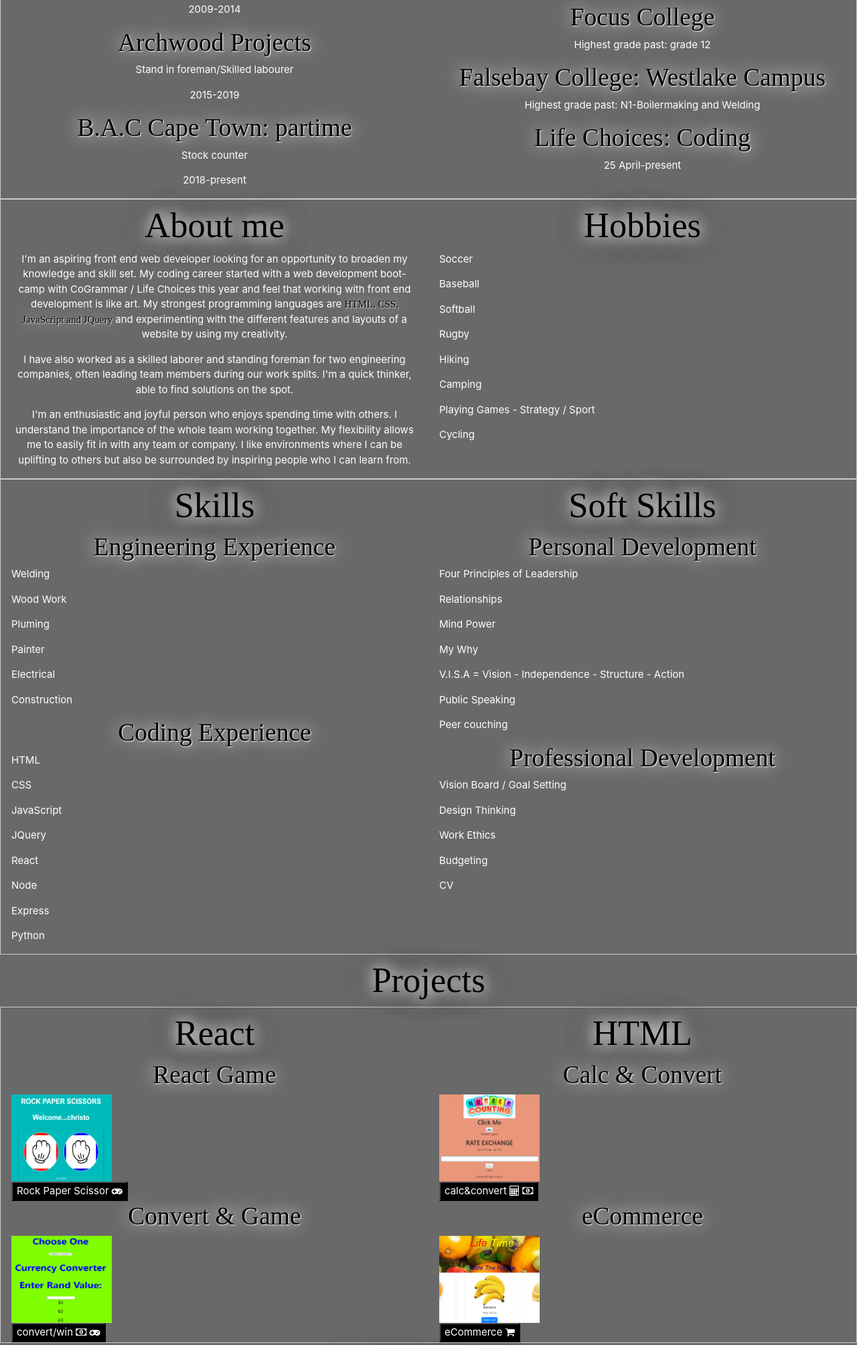
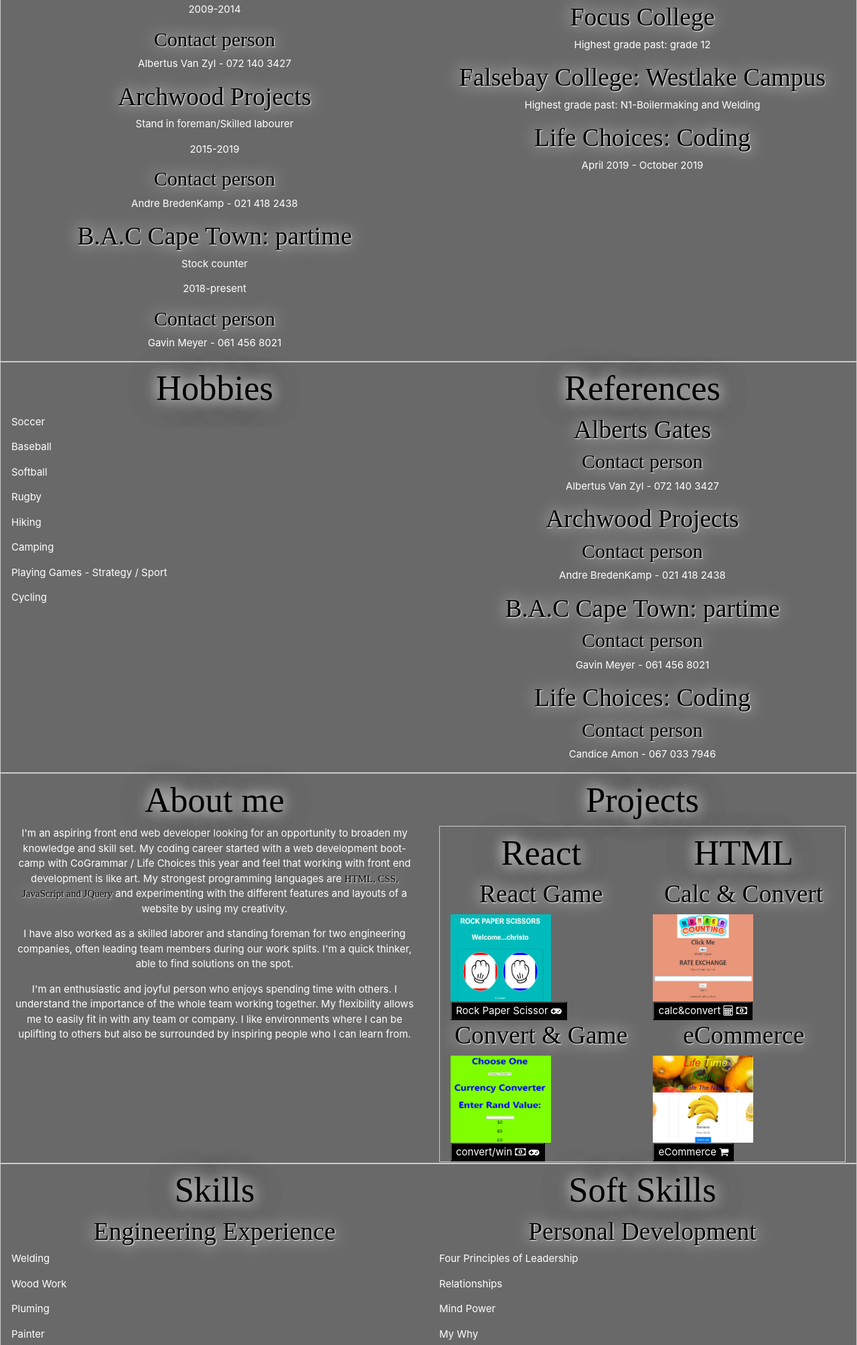
Before and after one commit to christovanzyl/portfolio.io, a plain HTML site: page index.html in a window 1280 px wide. Shown: the part 351-2359 px from the top of the page at 67% size. Drawn offline with nearby package versions, Linux system fonts and the light colour scheme.

Commit message:
added and changed content

```diff
--- a/index.html
+++ b/index.html
@@ -15,7 +15,8 @@
 <body>
     <div>
         <nav id="nav" class="navbar navbar-expand-sm bg-dark navbar-dark navbar sticky-top navbar-light bg-light">
-            <div id="img" style="min-height: 170px; min-width: 170px !important;  overflow: hidden; background-image: url('./images/port.JPG'); background-size: auto 100%; background-position: center; border-radius: 50%; "></div>
+            <div id="img" style="min-height: 170px; min-width: 170px !important;  overflow: hidden; background-image: url('./images/port.JPG'); background-size: auto 100%; background-position: center; border-radius: 50%; ">
+            </div>
             <h1 class="head1 col-5">Christo Albertus VanZyl</h1>
             <h4 class="head2 col-5">Aspiring FrontEnd Developer</h4>
         </nav>
@@ -25,12 +26,18 @@
                 <h4>Alberts Gates</h4>
                 <p>Stand in forman/Skilled labourer</p>
                 <p>2009-2014</p>
+                <h5>Contact person</h5>
+                <p>Albertus Van Zyl - 072 140 3427</p>
                 <h4>Archwood Projects</h4>
                 <p>Stand in foreman/Skilled labourer</p>
                 <p>2015-2019</p>
+                <h5>Contact person</h5>
+                <p>Andre BredenKamp - 021 418 2438</p>
                 <h4>B.A.C Cape Town: partime</h4>
                 <p>Stock counter</p>
                 <p>2018-present</p>
+                <h5>Contact person</h5>
+                <p>Gavin Meyer - 061 456 8021</p>
             </div>
             <div class="w3-container w3-half w3-#0808084d">
                 <div><h2 class=" glow col-12 pt-2">Education</h2></div>
@@ -41,9 +48,38 @@
                 <h4>Falsebay College: Westlake Campus</h4>
                 <p>Highest grade past: N1-Boilermaking and Welding</p>
                 <h4>Life Choices: Coding</h4>
-                <p>25 April-present</p>
+                <p>April 2019 - October 2019</p>
             </div>
         </div>
+        <div class="w3-row w3-border">
+            <div class="w3-container w3-half w3-darkgrey">
+                <div><h2 class=" glow col-12 pt-2">Hobbies</h2></div>
+                <p class="exp">Soccer</p>
+                <p class="exp">Baseball</p>
+                <p class="exp">Softball</p>
+                <p class="exp">Rugby</p>
+                <p class="exp">Hiking</p>
+                <p class="exp">Camping</p>
+                <p class="exp">Playing Games - Strategy / Sport</p>
+                <p class="exp">Cycling</p>
+            </div>
+            <div class="w3-container w3-half w3-#0808084d">
+            <h2 class=" glow col-12 pt-2">References</h2>
+                <h4>Alberts Gates</h4>
+                <h5>Contact person</h5>
+                <p>Albertus Van Zyl - 072 140 3427</p>
+                <h4>Archwood Projects</h4>
+                <h5>Contact person</h5>
+                <p>Andre BredenKamp - 021 418 2438</p>
+                <h4>B.A.C Cape Town: partime</h4>
+                <h5>Contact person</h5>
+                <p>Gavin Meyer - 061 456 8021</p>
+                <h4>Life Choices: Coding</h4>
+                <h5>Contact person</h5>
+                <p>Candice Amon - 067 033 7946</p>
+            </div>
+        </div>
+
         <div class="w3-row w3-border">
             <div class="w3-container w3-half w3-darkgrey">
                 <div><h2 class=" glow col-12 pt-2">About me</h2></div>
@@ -64,15 +100,27 @@
                 </p>
             </div>
             <div class="w3-container w3-half w3-#0808084d">
-                <div><h2 class=" glow col-12 pt-2">Hobbies</h2></div>
-                <p class="exp">Soccer</p>
-                <p class="exp">Baseball</p>
-                <p class="exp">Softball</p>
-                <p class="exp">Rugby</p>
-                <p class="exp">Hiking</p>
-                <p class="exp">Camping</p>
-                <p class="exp">Playing Games - Strategy / Sport</p>
-                <p class="exp">Cycling</p>
+            <h2 class=" glow col-12 pt-2">Projects</h2>
+            <div class="w3-row w3-border">
+                <div class="w3-container w3-half w3-darkgrey">
+                    <div><h2 class=" glow col-12 pt-2">React</h2></div>
+                    <h4>React Game</h4>
+                    <img class="game" src="./images/Untitled.png"><br>
+                    <button id="btn"><a href="https://christo-1-game.herokuapp.com/">Rock Paper Scissor <i class="fa fa-gamepad" aria-hidden="true"></i></a></button>
+                    <h4>Convert & Game</h4>
+                    <img class="conga" src="./images/Untitled2.png"><br>
+                    <button id="btn"><a href="https://task-9.herokuapp.com/">convert/win <i class="fa fa-money" aria-hidden="true"></i> <i class="fa fa-gamepad" aria-hidden="true"> </i></a></button>
+                </div>
+                <div class="w3-container w3-half w3-#0808084d">
+                    <div><h2 class=" glow col-12 pt-2">HTML</h2></div>
+                    <h4>Calc & Convert</h4>
+                    <img class="calcon" src="./images/Untitled3.png"><br>
+                    <button id="btn"><a href="https://christovanzyl.github.io/calc-convert/">calc&convert <i class="fa fa-calculator" aria-hidden="true"></i> <i class="fa fa-money" aria-hidden="true"></i></a></button>
+                    <h4>eCommerce</h4>
+                    <img class="ecom" src="./images/Untitled4.png"><br>
+                    <button id="btn"><a href="https://christovanzyl.github.io/Ecommerce.io/">eCommerce <i class="fa fa-shopping-cart" aria-hidden="true"></i></a></button>
+                </div>
+            </div>
             </div>
         </div>
         <div class="w3-row w3-border">
@@ -113,39 +161,23 @@
                 <p class="exp">CV</p>
             </div>
         </div>
-        <h2 class=" glow col-12 pt-2">Projects</h2>
-        <div class="w3-row w3-border">
-            <div class="w3-container w3-half w3-darkgrey">
-                <div><h2 class=" glow col-12 pt-2">React</h2></div>
-                <h4>React Game</h4>
-                <img class="game" src="./images/Untitled.png"><br>
-                <button id="btn"><a href="https://christo-1-game.herokuapp.com/">Rock Paper Scissor <i class="fa fa-gamepad" aria-hidden="true"></i></a></button>
-                <h4>Convert & Game</h4>
-                <img class="conga" src="./images/Untitled2.png"><br>
-                <button id="btn"><a href="https://task-9.herokuapp.com/">convert/win <i class="fa fa-money" aria-hidden="true"></i> <i class="fa fa-gamepad" aria-hidden="true"> </i></a></button>
-            </div>
-            <div class="w3-container w3-half w3-#0808084d">
-                <div><h2 class=" glow col-12 pt-2">HTML</h2></div>
-                <h4>Calc & Convert</h4>
-                <img class="calcon" src="./images/Untitled3.png"><br>
-                <button id="btn"><a href="https://christovanzyl.github.io/calc-convert/">calc&convert <i class="fa fa-calculator" aria-hidden="true"></i> <i class="fa fa-money" aria-hidden="true"></i></a></button>
-                <h4>eCommerce</h4>
-                <img class="ecom" src="./images/Untitled4.png"><br>
-                <button id="btn"><a href="https://christovanzyl.github.io/Ecommerce.io/">eCommerce <i class="fa fa-shopping-cart" aria-hidden="true"></i></a></button>
-            </div>
-        </div>
     <footer>
         <div class="right">
             <div>
                 <div class="class-header"><h2 id="cont" class=" glow col-12 pt-2">Contact me</h2></div>
                 <div class="card-body">
-                    <a href="mailto:christomegs@gmail.com"><i class="fa fa-envelope" aria-hidden="true"></i></a>
-                    <a href="https://www.linkedin.com/in/christo-van-zyl-097ba716b/"><i class="fa fa-linkedin-square" aria-hidden="true"></i></a>
-                    <a href="https://github.com/christovanzyl/"><i class="fa fa-github" aria-hidden="true"></i></a>
+                    <a href="mailto:christomegs@gmail.com"><i data-toggle="tooltip" data-placement="top" title="Email" class="fa fa-envelope" aria-hidden="true"></i></a>
+                    <a href="https://www.linkedin.com/in/christo-van-zyl-097ba716b/"><i data-toggle="tooltip" data-placement="top" title="linkedin" class="fa fa-linkedin-square" aria-hidden="true"></i></a>
+                    <a href="https://github.com/christovanzyl/"><i data-toggle="tooltip" data-placement="top" title="github" class="fa fa-github" aria-hidden="true"></i></a>
                 </div>
             </div>
         </div>
     </footer>
+    <script type="text/javascript">
+        $(function () {
+            $('[data-toggle="tooltip"]').tooltip()
+        })
+    </script>
 </body>
 </div>
 </html>
--- a/styling/index.css
+++ b/styling/index.css
@@ -12,6 +12,14 @@ h4 {
     text-align: center;
     font-family: 'Dancing Script', oblique;
     font-size: 2.5em;
+    color: black;
+    text-shadow: 1px 1px 2px white, 0 0 25px #ffffff;
+}
+
+h5 {
+    text-align: center;
+    font-family: 'Dancing Script', oblique;
+    font-size: 2em;
     color: black;
     text-shadow: 1px 1px 2px white, 0 0 25px #ffffff;
 }
```
